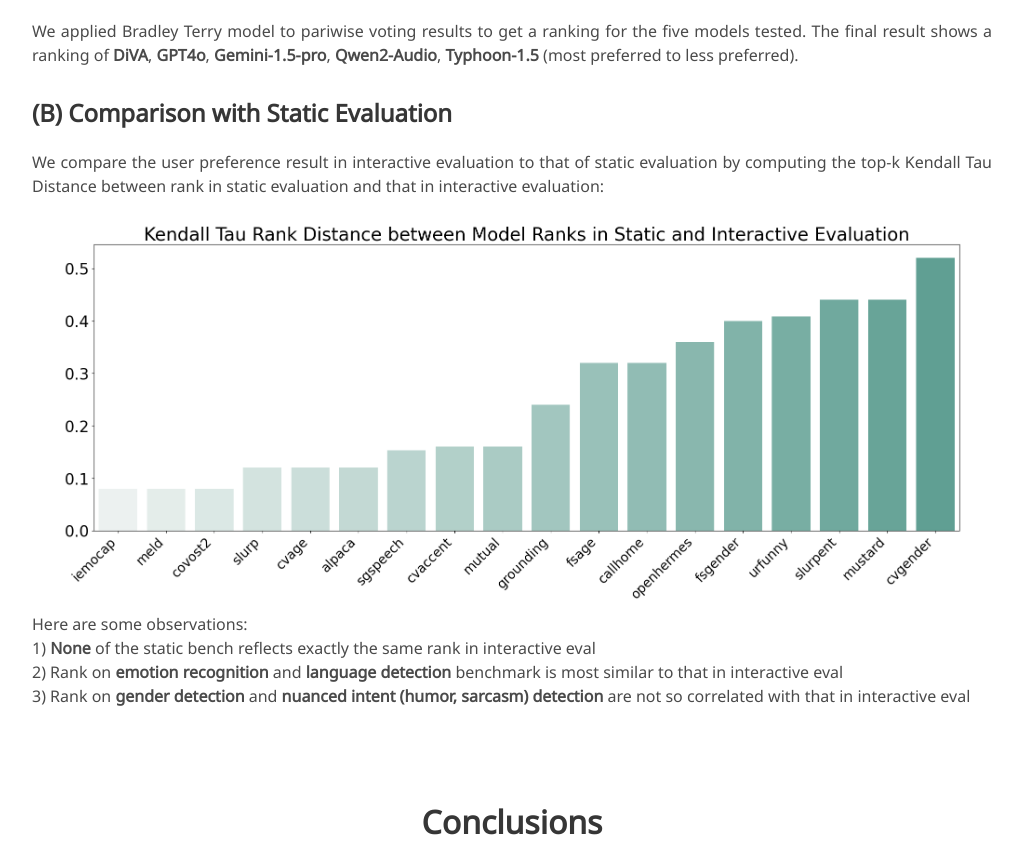
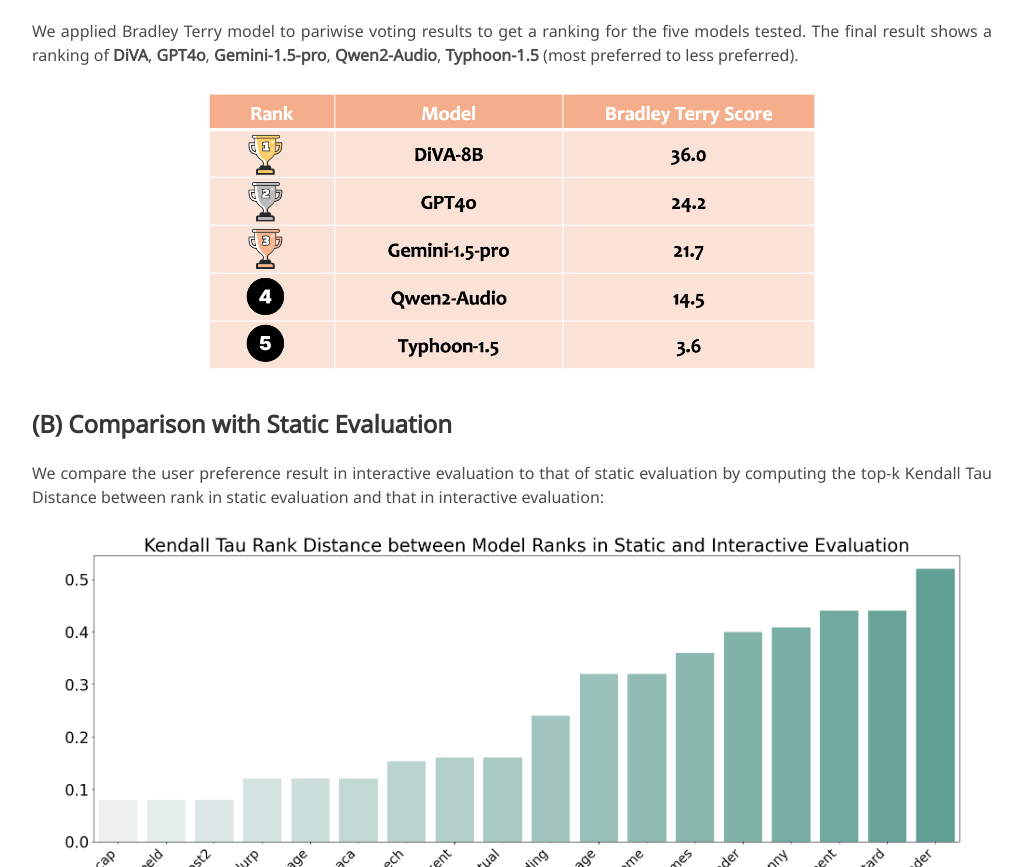
Before and after one commit to SALT-NLP/Speech-Arena-Project-Page, a plain HTML site: page index.html in a window 1280 px wide. Shown: the part 4916-5783 px from the top of the page, without its empty margins (128-1150 px from the left). Drawn offline with nearby package versions, Linux system fonts and the light colour scheme; some icons are missing; a web font is replaced by a local one.

Commit message:
add bradley terry score table

```diff
--- a/index.html
+++ b/index.html
@@ -658,6 +658,11 @@
                   <div class="content has-text-justified">
                      <p></p>
                      We applied Bradley Terry model to pariwise voting results to get a ranking for the five models tested. The final result shows a ranking of <b>DiVA</b>, <b>GPT4o</b>, <b>Gemini-1.5-pro</b>, <b>Qwen2-Audio</b>, <b>Typhoon-1.5</b> (most preferred to less preferred).
+
+                     <div style="text-align: center;">
+                        <br>
+                        <img src="./static/bradley_terry2.png" alt="Model Ranks in Interactive Evaluation." style="width: 48vw; height: 22vw;">
+                      </div>
                      <h3 class="title is-4">(B) Comparison with Static Evaluation</h3>
                      We compare the user preference result in interactive evaluation to that of static evaluation by computing the top-k Kendall Tau Distance between rank in static evaluation and that in interactive evaluation:
                      </p>
```
Also changed, not shown: static/bradley_terry.png (added), static/bradley_terry2.png (added), 1 other file.
